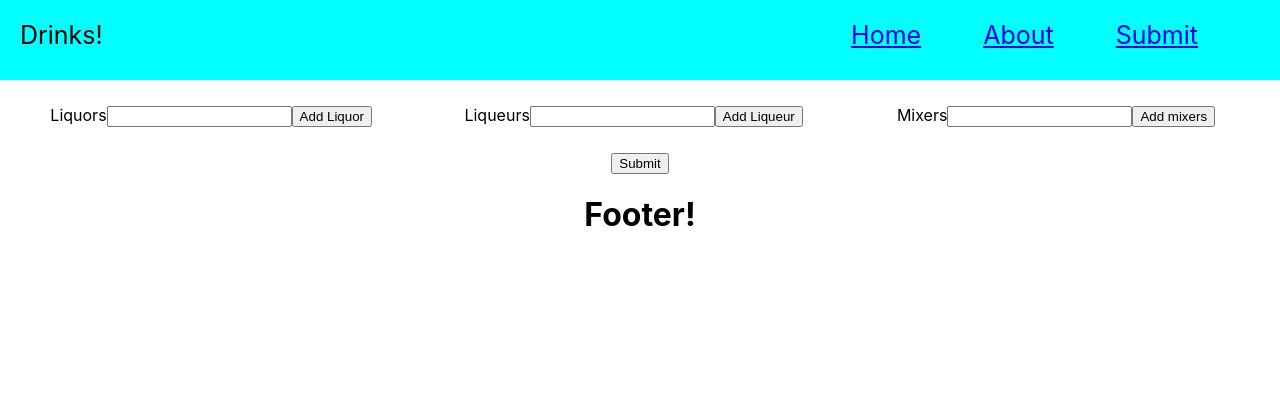
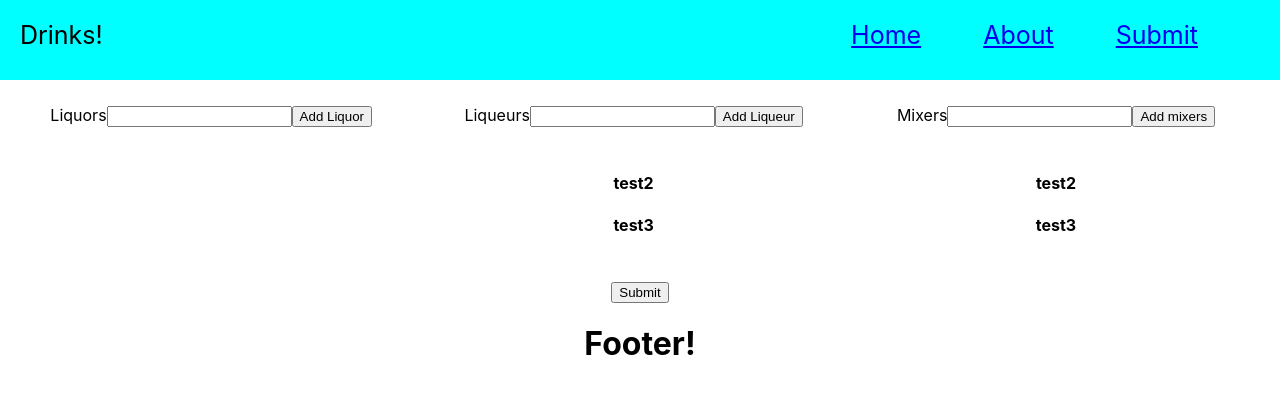
Before and after one commit to asaulters/PernodRecipes, a React (Create React App) app: page / in a window 1280 px wide. Shown: the top 394 px of the page. Built offline with nearby package versions, Linux system fonts and the light colour scheme.

Commit message:
put in InputList, state for FormInput, and started GlobalContext

```diff
--- a/src/Components/Pages/Home/FormInput/FormInput.js
+++ b/src/Components/Pages/Home/FormInput/FormInput.js
@@ -2,21 +2,23 @@ import React, {useState} from 'react';
 
 import classes from './FormInput.module.css';
 
+import InputList from '../../../UI/InputList/InputList';
+
 const FormInput = () => {
 
-    // const[liquors, setLiquors] = useState([])
+    const[liquors, setLiquors] = useState([])
 
     let liquorInputs = [];
-    let liqueurInputs = [];
-    let mixerInputs = [];
+    let liqueurInputs = ['test2', 'test3'];
+    let mixerInputs = ['test2', 'test3'];
 
     const addLiquor =(e) => {
         e.preventDefault();
         let liquor= document.getElementById('liquorInput').value;
-        console.log(liquor);
         liquorInputs.push(liquor);
         document.getElementById('liquorInput').value = '';
         console.log(liquorInputs);
+        // setLiquors(liqueurInputs);
     }
 
     const addLiqueur = (e) =>{
@@ -83,14 +85,14 @@ const FormInput = () => {
                 </div>
             </div>
             <div className={classes.inputsDiv}>
-                <div className={classes.liqInputsDiv}>
-
+                <div className={classes.liquorInputsDiv}>
+                    <InputList inputs={liquorInputs}/>
                 </div>
-                <div className={classes.liqInputsDiv}>
-
+                <div className={classes.liqueurInputsDiv}>
+                    <InputList inputs={liqueurInputs} />
                 </div>
-                <div className={classes.liqInputsDiv}>
-
+                <div className={classes.mixerInputsDiv}>
+                    <InputList inputs={mixerInputs} />
                 </div>
 
             </div>
--- a/src/Components/Pages/Home/FormInput/FormInput.module.css
+++ b/src/Components/Pages/Home/FormInput/FormInput.module.css
@@ -1,14 +1,18 @@
-.formInputs{
+.formInputs,
+.inputsDiv{
     margin: 25px auto;
     display: grid;
     grid-template-columns:  33% 33% 33%;
 }
-.liquorsDiv{
+.liquorsDiv,
+.liquorInputsDiv{
     grid-column: 1/2;
 }
-.liqueursDiv{
+.liqueursDiv,
+.liqueurInputsDiv{
     grid-column: 2/3;
 }
-.mixersDiv{
+.mixersDiv,
+.mixerInputsDiv{
     grid-column: 3/4;
 }
--- a/src/Components/UI/InputList/InputList.js
+++ b/src/Components/UI/InputList/InputList.js
@@ -0,0 +1,19 @@
+import React from 'react';
+
+import classes from './InputList.module.css';
+
+const InputList = (props) => {
+
+  return (
+    <div>
+        {props.inputs.map((item) =>(
+            <div className={classes.listDiv} >
+                <h4>{item}</h4>
+            </div>)
+        )}
+        {/* <h4>{props.inputs}</h4> */}
+    </div>
+  )
+}
+
+export default InputList
```
Also changed, not shown: src/Components/Store/GlobalContext.js (added, +32 -0 lines).
